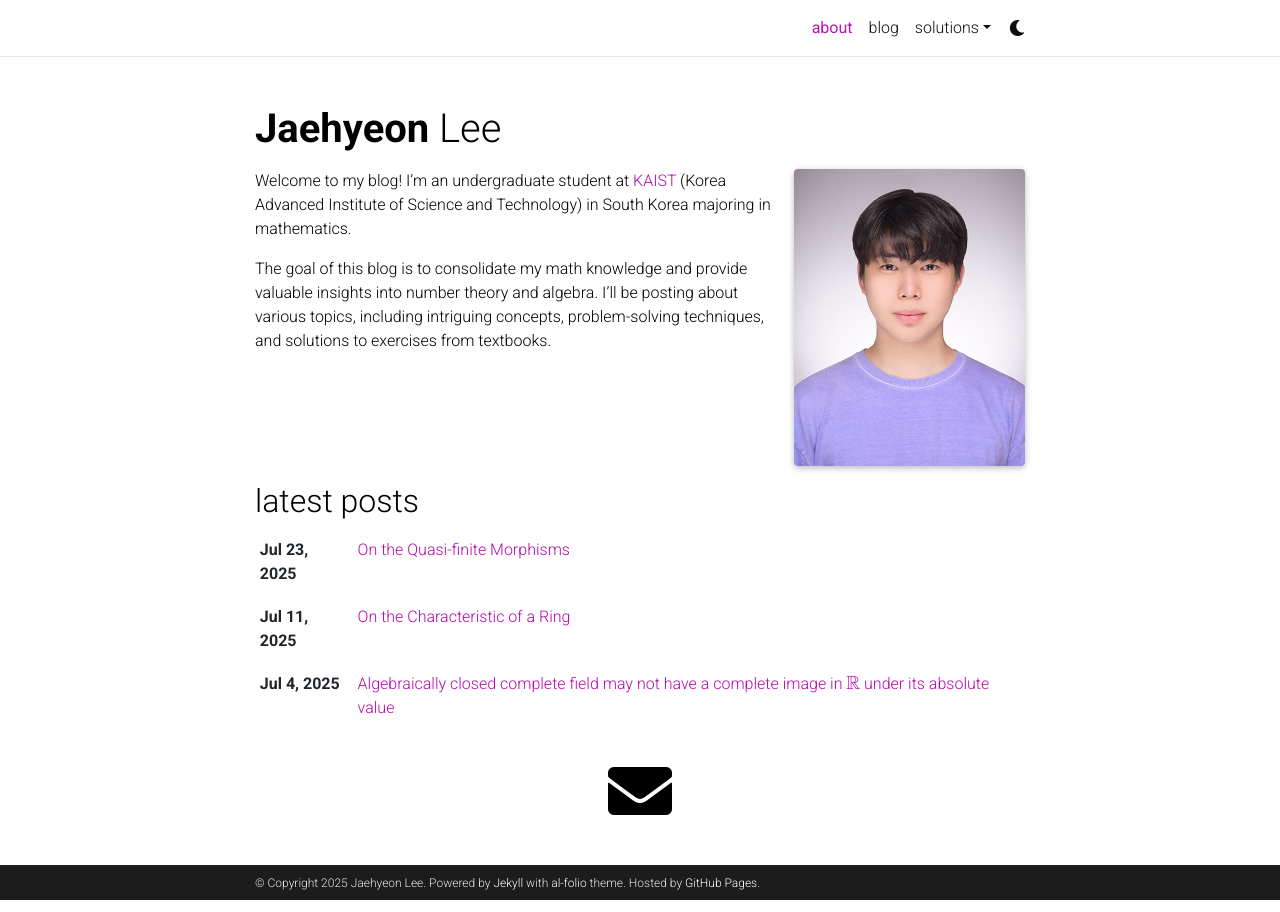
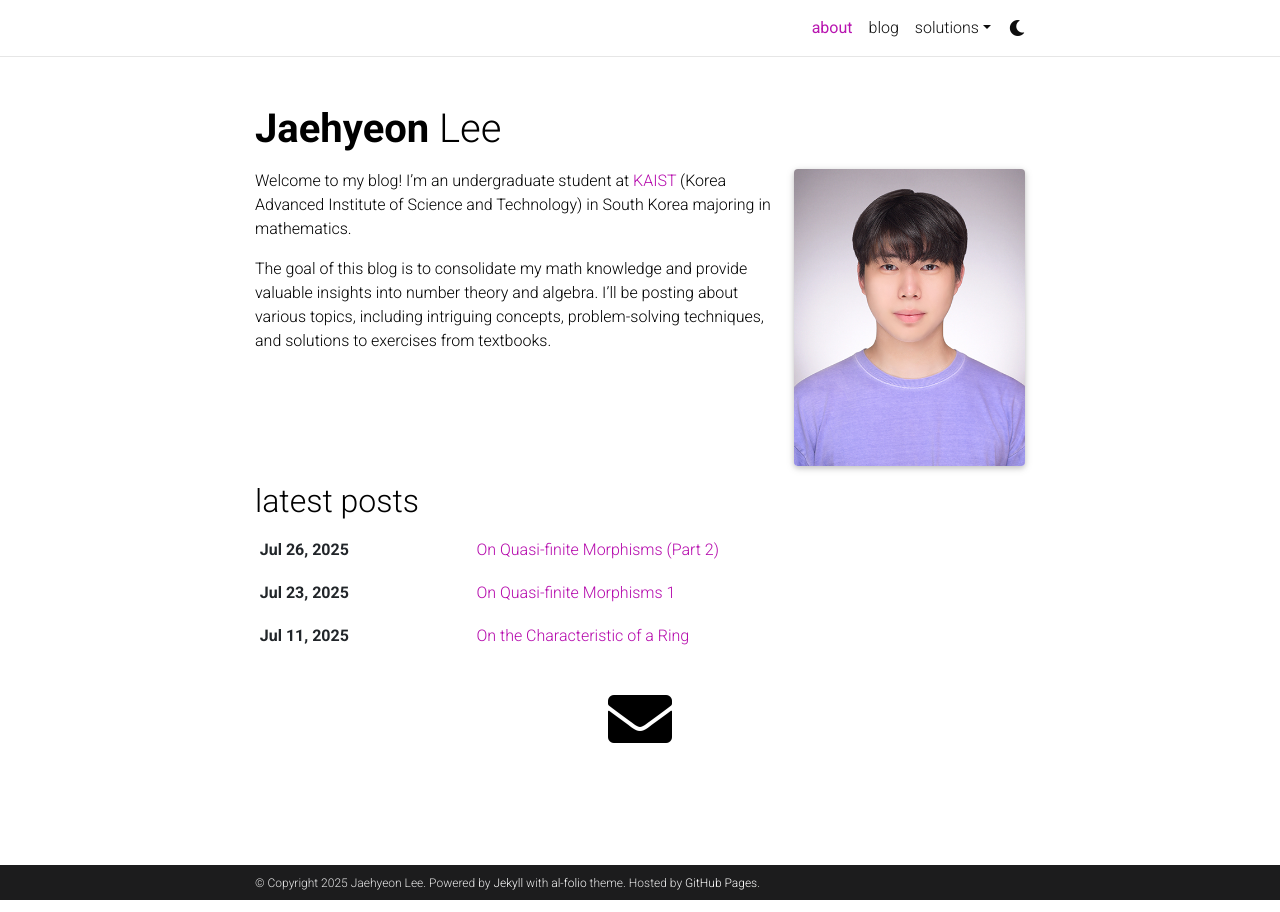
Before and after one commit to ijhlee0511/ijhlee0511.github.io, a Jekyll site: the page built from _pages/about.md, in a window 1280 px wide. Built offline with Jekyll 4.4.1, drawn with Linux system fonts in a browser that asks for light colours; full-size pictures stand in for the smaller copies a plugin makes; some web fonts are replaced; comment, search, counter and statistics services are not loaded; a style sheet for code colours, icons or effects is not loaded; part of the change alters nothing that is shown.

Commit message:
New post

```diff
--- a/_layouts/default.html
+++ b/_layouts/default.html
@@ -8,6 +8,9 @@
   {%- endif -%}
   {% include head.html %}
 
+  <!-- tikzjax -->
+  <link rel="stylesheet" type="text/css" href="https://tikzjax.com/v1/fonts.css">
+  <script src="https://tikzjax.com/v1/tikzjax.js"></script>
   </head>
 
   <!-- Body -->
--- a/_layouts/distill.html
+++ b/_layouts/distill.html
@@ -15,6 +15,7 @@
       {{ page._styles }}
     </style>
     {%- endif %}
+
   </head>
 
   <d-front-matter>
--- a/_posts/2025-07-23-AG-post-1.md
+++ b/_posts/2025-07-23-AG-post-1.md
@@ -1,6 +1,6 @@
 ---
 layout: post
-title: On the Quasi-finite Morphisms
+title: On Quasi-finite Morphisms 1
 date: 2025-07-23
 description: In this post, we will discuss the definition and properties of quasi-finite morphisms, and its application to Zariski's Main Theorem.
 categories: Algebraic_Geometry
--- /dev/null
+++ b/_posts/2025-07-26-AG-post-2.md
@@ -0,0 +1,183 @@
+---
+layout: post
+title: On Quasi-finite Morphisms (Part 2)
+date: 2025-07-26
+description: In this post, we continue our discussion of the application of Zariski's Main Theorem, following 'On Quasi-finite Morphisms 1'.
+categories: Algebraic_Geometry
+related_posts: false
+
+scholar:
+    bibliography: post_ref.bib
+    source: _bibliography
+    style: _bibliography/chicago-author-date-16th-edition.csl
+    bibliography_template: bib_post
+    sort_by: author, year, title
+---
+
+In this post, we continue our discussion of the application of Zariski's Main Theorem, following '[On Quasi-finite Morphisms (Part 1)](/blog/2025/AG-post-1/){:target="_blank"}'.
+
+Let's recall Grothendieck's 2nd version of Zariski's Main Theorem.
+
+>**Theorem 1 (Zariski's Main Theorem--Grothendieck's 2nd Version).**
+>Let $Y$ be a quasi-compact and quasi-separated scheme.
+>If $f : X \to Y$ is quasi-finite, separated, and of finite presentation, then $f$ factors as $X \xrightarrow{f'} Y' \xrightarrow{u} Y $, where $f'$ is an open immersion and $u$ is a finite morphism.
+{: .blockquote .border-start .ps-3}
+*Proof.* The proof requires a deep understanding of the underlying mathematics. See 8.12 of {% cite EGAIV_3 %} or [Tag 02LQ](https://stacks.math.columbia.edu/tag/02LQ){% cite stacks-project %}.$\quad\square$
+
+The goal of this post is to show the following: if a separated morphism of finite type has a finite generic fiber, then it is 'generically finite'.
+
+>**Definition 1.**
+>A **generic point** of the topological space $X$ is a point $x \in X$ such that $X = \overline{\\{x\\}}$.
+{: .blockquote .border-start .ps-3}
+
+
+Recall that a topological space $X$ is **reducible** if it can be written as a union $X = X_1 \cup X_2$ of two closed proper subsets $X_1$ and $X_2$ of $X$. A topological space is **irreducible** if it is not reducible.
+An **irreducible component** of a topological space is a maximal irreducible subset. If a subset is irreducible, its closure is also irreducible, so irreducible components are closed.
+
+>**Proposition 1.**
+>Let $X$ be a scheme. Any irreducible closed subset of $X$ has a unique generic point.
+{: .blockquote .border-start .ps-3}
+*Proof.* See Exercise 2.9(II) of {% cite Hartshorne1977 %} or [Tag 01IS](https://stacks.math.columbia.edu/tag/01IS){% cite stacks-project %}. $\quad\square$
+
+To deal with questions about generic points, let's recall the concepts of specialization and generalization
+
+>**Definition 2.**
+>Let $X$ be a topological space. If $x,x' \in X$, then we say that $x$ is a **specialization** of $x'$ (or equivalently, $x'$ is a **generalization** of $x$) if $x \in \overline{\\{x'\\}}$, and we denote this by $x'\leadsto x$.
+{: .blockquote .border-start .ps-3}
+
+Recall that for any continuous map $f : X \to Y$ between topological spaces, for $A \subseteq X$ we have $f\left(\overline{A}\right) \subseteq \overline{f(A)}$.
+Thus, continuous maps preserve the relations of specialization and generalization.
+
+Recall that a morphism of scheme $f: X \to Y$ is **dominant** if $\overline{f(X)} = Y$.
+We also define scheme-theoretically dominant morphisms.
+
+>**Definition 3.**
+>Let $f : Z \to X$ be a morphism of schemes.
+>When the homomorphism $\Ocal\_X \to f_\ast\Ocal\_Z$ is injective, we say that $f$ is **scheme-theoretically dominant**.
+>When $f$ is the canonical injection of a subscheme $Z \subseteq X$, we also say that $Z$ is **scheme-theoretically dense** in $X$.
+{: .blockquote .border-start .ps-3}
+
+>**Lemma 1.**
+>A scheme-theoretically dominant morphism is dominant.
+{: .blockquote .border-start .ps-3}
+
+*Proof.* For any nonempty open subset $U \subseteq X$, the homomorphism $\Gamma(U,\Ocal\_X) \to \Gamma(f^{-1}(U), \Ocal\_Z)$ is injective.
+Hence, $f^{-1}(U) \neq \varnothing$, implying that $U \cap f(Z) \neq \varnothing$.
+This shows that $\overline{f(Z)}=X$. $\quad\square$
+
+Now we study the definition and properties of scheme-theoretic images and closures.
+
+>**Definition 4.**
+>Let $f : X \to Y$ be a morphism of schemes. If there exists the smallest closed subscheme $Y' \subseteq Y$ such that $f$ factors through the canonical injection $j : Y' \to Y$, then $Y'$ is called the **scheme-theoretic image** of $X$ in $Y$ under $f$.
+{: .blockquote .border-start .ps-3}
+
+>**Definition 5.**
+>Let $U$ be a subscheme of of a scheme $X$.
+>If there exists a smallest closed subscheme $V \subseteq X$ that contains $V$, then $V$ is called the **scheme-theoretic closure** of $U$ in $X$.
+{: .blockquote .border-start .ps-3}
+
+
+>**Proposition 2** ((6.10.5){% cite EGAI2%}).
+>Let $f: X \to Y$ be a morphism of schemes.
+>If the direct-image sheaf $f_\ast\mathcal{O}_X$ is a quasi-coherent $\mathcal{O}_Y$-module (this is the case when $f$ is quasi-compact and quasi-separated), then the scheme-theoretic image of $Y' \subseteq Y$ of $X$ under $f$ exists.
+>The scheme-theoretic image $Y'$ contains $\overline{f(X)}$ as an underlying topological space, and in the factorization
+\\[ X \xrightarrow{g} Y' \xrightarrow{j} Z, \\]
+>where $j$ is the canonical immersion, $g$ is schematically dominant.
+{: .blockquote .border-start .ps-3}
+
+*Proof.* Note that $f$ is quasi-compact and quasi-separated, then  $f_\ast\mathcal{O}_X$ is a quasi-coherent $\mathcal{O}_Y$-module by [Tag 01LC](https://stacks.math.columbia.edu/tag/01LC) {% cite stacks-project%}.
+By the assumption, the sheaf of ideal
+\\[ \Jcal  = \ker(\Ocal_Y \to f\_\ast \Ocal_X) \\]
+is quasi-coherent (Prop.5.7(II){% cite Hartshorne1977 %}).
+Let $Y'$ be the closed subscheme of $Y$ determined by $\Jcal$.
+It is easy to check that $Y'$ is the smallest by the construction.
+Because the morphism $\Ocal\_Y / \Jcal \to f\_\ast \Ocal\_X$ is injective, the induced ring morphism $g : X \to Y'$ is schematically dominant.$\quad\square$
+
+>**Corollary.** Let $X$ be a subscheme of a scheme $Y$, and let $j: X \to Y$ be the canonical injection.
+>If $j_\ast(\Ocal\_X)$ is a quasi-coherent $\Ocal\_Y$-module (which is the case when $j$ is quasi-compact), then the scheme-theoretic closure $Y'$ of $X$ in $Y$ exists.
+The scheme-theoretic closure $Y'$ contains $\overline{X}$ as an underlying topological space, and $X$ is scheme-theoretically dense in $Y'$.
+{: .blockquote .border-start .ps-3}
+
+As a last preparation step, we state some technical lemmas about generic points.
+
+>**Lemma 2.**
+>Let $f:X \to Y$ be a morphism of schemes, and let $\eta$ be the generic point of an irreducible component of $Y$.
+>Let $S$ be the set of all generic points of irreducible components of $X$.
+>If $f^{-1}(\eta)$ is discrete, then $f^{-1}(\eta) \subseteq S$.
+{: .blockquote .border-start .ps-3}
+
+*Proof.* Let $\eta$ be the generic point of $Y$.
+Suppose that $x \in f^{-1}(\eta)$. Then there exists some generic point $\xi \in S$ such that $\xi \leadsto x$.
+Thus, we get $f(\xi) \leadsto \eta$, implying that $f(\xi) = \eta$.
+However, since $f^{-1}(\eta)$ is discrete, there is no non-trivial specialization in $f^{-1}(\eta)$, so we get $x = \xi$. This shows that $f^{-1}(\eta) \subseteq S$. $\quad\square$
+
+
+>**Lemma 3** ([Tag 02NE](https://stacks.math.columbia.edu/tag/02NE){% cite stacks-project %}).
+>Let $f:X \to Y$ be a quasi-compact morphism of schemes. Let $\eta \in Y$ be a generic point of an irreducible component of $Y$. If $\eta \notin f(X)$ then there exists an open neighborhood $V \subseteq Y$ of $\eta$ such that $f^{−1}(V)=\varnothing$.
+{: .blockquote .border-start .ps-3}
+
+Now we state the main proposition of this post.
+
+>**Proposition 3.** Let \\(f: X \to Y\\) be separated and of finite type with \\(Y\\) irreducible and locally Noetherian.
+If the fiber over the generic point \\(\eta \in Y\\) is finite, then there is an open neighborhood \\(V\\) of \\(\eta\\) in \\(Y\\) such that \\(f^{-1}(V) \to V\\) is finite.
+{: .blockquote .border-start .ps-3}
+
+*Proof.* Consider the set
+\\[ U \coloneqq \\{ x \in X \mid f^{-1}(f(x)) \text{ is finite} \\} \\]
+(in fact, $U$ is open by (13.1.4){% cite EGAIV_3%}).
+We claim that $\eta \notin \overline{f(X \setminus U)}$.
+If $\eta \in \overline{f(X \setminus U)}$, then $\overline{f(X \setminus U)} = Y$, so $f(X \setminus U)$ is dense in $Y$.
+However, a quasi-compact morphism is dominant if and only if all generic points of irreducible components are in the image of $f$ ([Tag 01RL](https://stacks.math.columbia.edu/tag/01RL){% cite stacks-project %}).
+Thus, we obtain $\eta \in f(X \setminus U)$, which is a contradiction.
+
+Remove the closed set $f\overline{(X \setminus U)}$ from $Y$ and shrink the remainder to an affine neighborhood of $\eta$. After this replacement we may assume that \\(f: X \to Y\\) is separated, quasi-finite, and of finite type, where \\(Y\\) is an irreducible Noetherian affine scheme with the generic point $\eta$. This also forces $X$ to be Noetherian (Exercise 3.13(II) of {% cite Hartshorne1977 %}). Thus, $X$ has finitely many irreducible components.
+
+Let $S = \\{\xi_1, \ldots, \xi_r, \xi_{r+1}, \ldots, \xi_{r+s}\\}$ be the set of generic points of all irreducible components of $X$, where $f^{-1}(\eta) = \\{\xi_1, \ldots, \xi_r\\}$.
+Let $C \coloneqq \overline{\\{\xi_{r+1}, \ldots, \xi_{r+s}\\}}$.
+Note that $\eta \notin f(C)$, since there must not be any non trivial specialization in $S$.
+Hence, there is an open neighborhood of $\eta$ such that the its preimage does not intersect with $C$.
+Shrinking $Y$ to such an affine neighborhood of $\eta$, we may say that $f^{-1}(\eta) = \\{\xi_1, \ldots, \xi_r\\}$ is exactly the set of generic points of all irreducible components of $X$ (because irreducibility is preserved under restriction to non-empty open subsets, no new irreducible components appear.).
+
+Applying Zariski's Main Theorem, we obtain the factorization $X \xrightarrow{j} Z \xrightarrow{g} Y$ of $f$, where $j$ is an open immersion and $g$ is finite.
+Since $f$ and $g$ are quasi-compact and $j$ is separated, the open immersion $j$ is also quasi-compact (see  [Tag 01L7](https://stacks.math.columbia.edu/tag/01L7) and [Tag 03GI](https://stacks.math.columbia.edu/tag/03GI) of {% cite stacks-project %}).
+Let $Z'$ be the scheme-theoretic image of $X$ under $j$.
+Then we get the following factorization
+\\[ X \xrightarrow{j} Z' \xrightarrow{g'} Y, \\]
+where $j$ is a scheme-theoretically dominant open immersion, and $g'$ is finite.
+Let $(g')^{-1}(\eta) = \\{\zeta_1, \ldots, \zeta_r, \zeta_{r+1}, \ldots, \zeta_{r+t}\\}$, where $\zeta_i = j(\xi_i)$ for $1 \le i \le r$.
+However, since $\overline{j(X)} = Z'$, we have $\overline{\\{\zeta_1, \ldots, \zeta_r\\}} = Z'$, so $(g')^{-1}(\eta) = \\{\zeta_1, \ldots, \zeta_r\\}$ by Lemma 2.
+Because $ Z'\setminus j(X)$ is closed in $Z'$, its image $g'(Z\setminus j(X) )$ is also closed in $Y$.
+Note that $(g')^{-1}(\eta)$ and $f^{-1}(\eta)$ are isomorphic; therefore, $\eta$ is not in $g'(Z\setminus j(X) )$.
+Take $V \coloneqq Y \setminus g'(Z\setminus j(X) )$.
+Then the induced map $(g')^{-1}(V) \to V$ is still finite, and $f^{-1}(V) \to (g')^{-1}(V)$ is an isomorphism.
+This ends the proof. $\quad\square$
+
+
+<br>
+
+**Acknowledgment**
+I would like to thank my friend Jungwoo Park for her helpful discussions and suggestions while writing this post.
+
+<br>
+
+## References
+{: .references}
+{% bibliography --cited %}
+
+
+
+<script src="https://giscus.app/client.js"
+        data-repo="ijhlee0511/ijhlee0511.github.io"
+        data-repo-id="R_kgDOJqjmWQ"
+        data-category="General"
+        data-category-id="DIC_kwDOJqjmWc4CX-qZ"
+        data-mapping="title"
+        data-strict="1"
+        data-reactions-enabled="1"
+        data-emit-metadata="0"
+        data-input-position="bottom"
+        data-theme="preferred_color_scheme"
+        data-lang="en"
+        crossorigin="anonymous"
+        async>
+</script>
```
